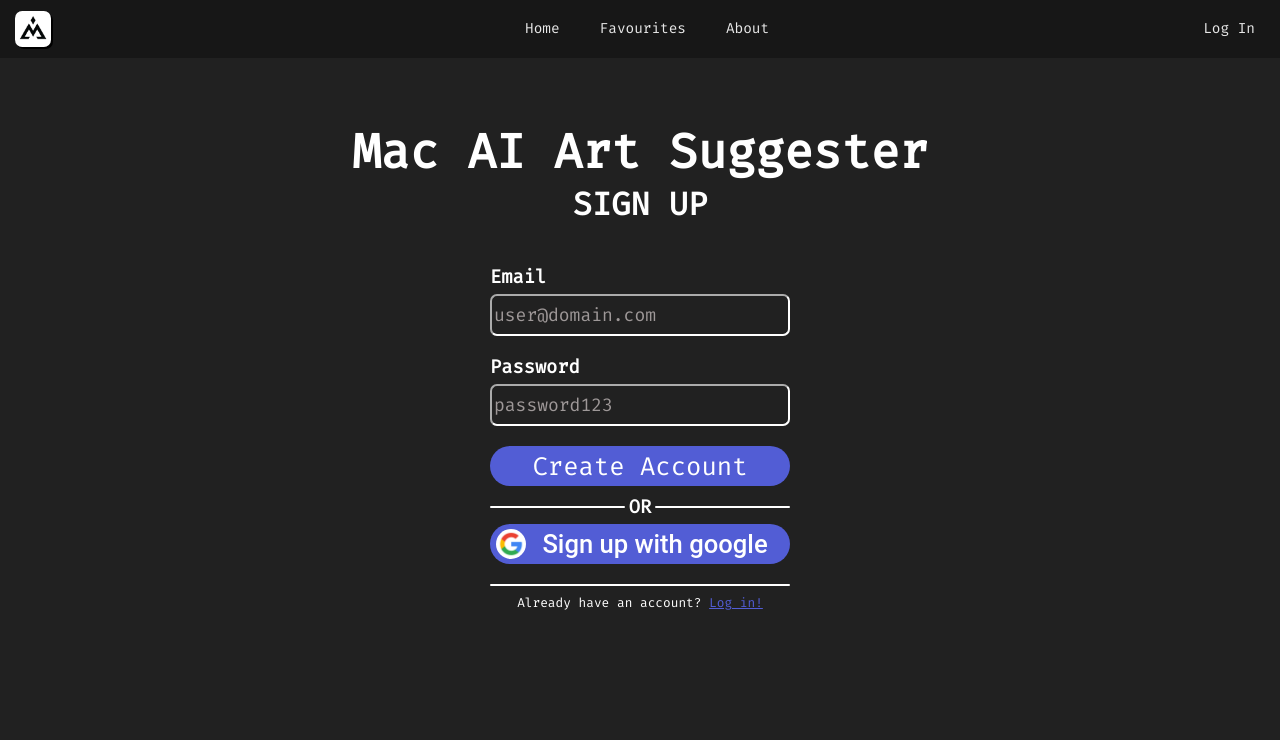
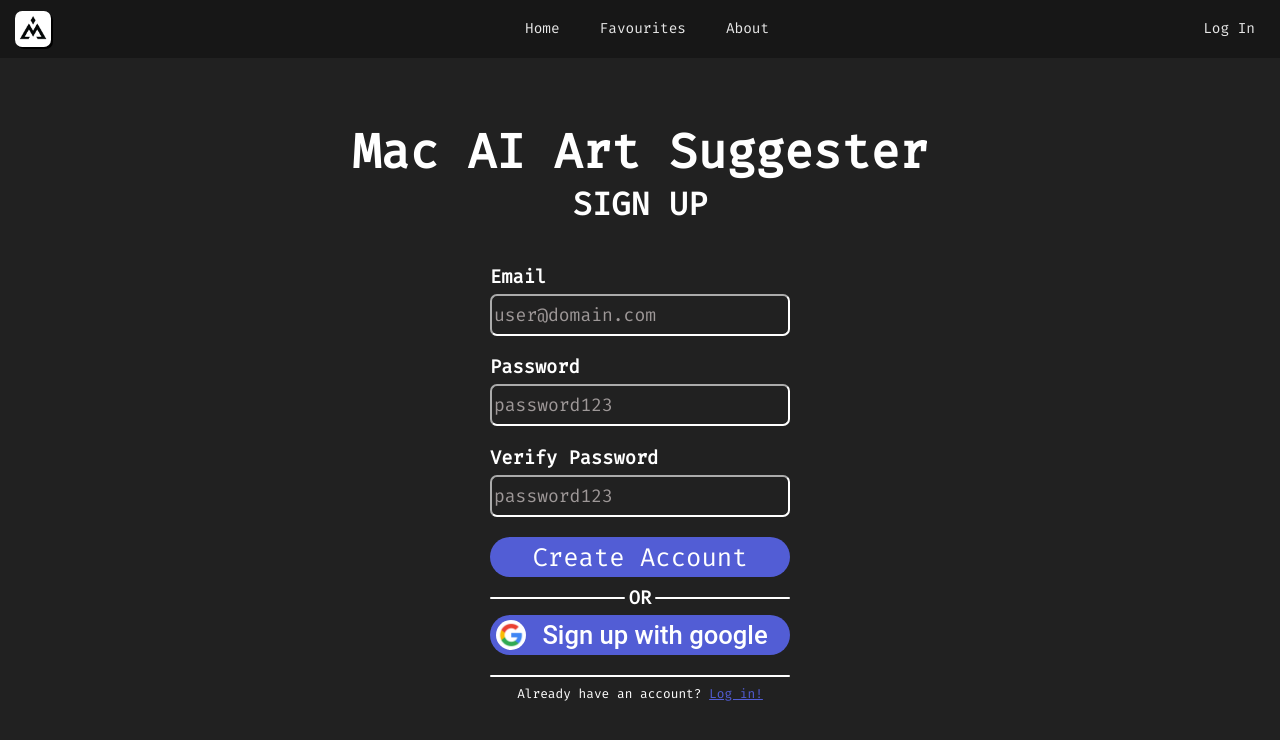
Before and after one commit to IainMac32/ArtSuggesterAI, a React (Create React App) app in the folder frontend/art-suggester-website/: page /createAccount in a window 1280 px wide. Shown: the top 740 px of the page. Built offline with nearby package versions, Linux system fonts and the light colour scheme.

Commit message:
Added verify password and accent colour for box select

```diff
--- a/frontend/art-suggester-website/src/pages/CreateAccount.css
+++ b/frontend/art-suggester-website/src/pages/CreateAccount.css
@@ -34,3 +34,25 @@
     width: 300px;
     height: 36px;
 }
+
+input:focus{
+    border-color: var(--accent);
+    outline: none;
+}
+
+input:focus::placeholder {
+    color: transparent;
+  }
+
+input::placeholder{
+    font-family: "Fira Code";
+    font-size: 18px;
+    color: rgb(158, 152, 152);
+}
+
+.inputs{
+    max-width: 300px;
+    margin: auto;
+    display: flex;
+    flex-wrap: wrap;
+}
--- a/frontend/art-suggester-website/src/pages/CreateAccount.js
+++ b/frontend/art-suggester-website/src/pages/CreateAccount.js
@@ -17,6 +17,8 @@ export default function CreateAccount() {
                     <input className = "loginInput" placeholder="user@domain.com"></input>
                     <h3 className = "inputLabel">Password</h3>
                     <input className = "loginInput" placeholder="password123"></input>
+                    <h3 className = "inputLabel">Verify Password</h3>
+                    <input className = "loginInput" placeholder="password123"></input>
                     <button className = "Login">Create Account</button>
                     <div className = 'halfLine'></div>
                     <h3 className = "or">OR</h3>
--- a/frontend/art-suggester-website/src/pages/Login.css
+++ b/frontend/art-suggester-website/src/pages/Login.css
@@ -33,7 +33,7 @@
 }
 
 input:focus{
-    border-color: var(--content-hover);
+    border-color: var(--accent);
     outline: none;
 }
 
```
